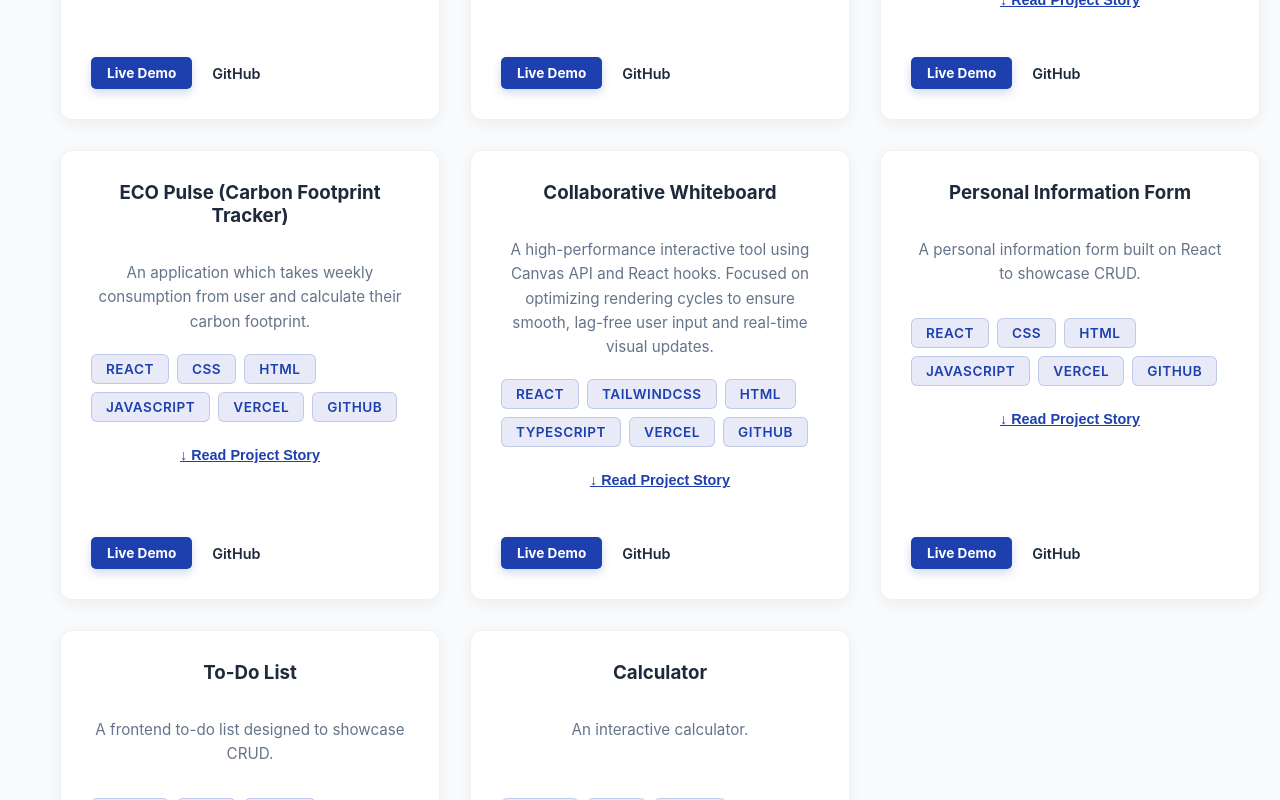
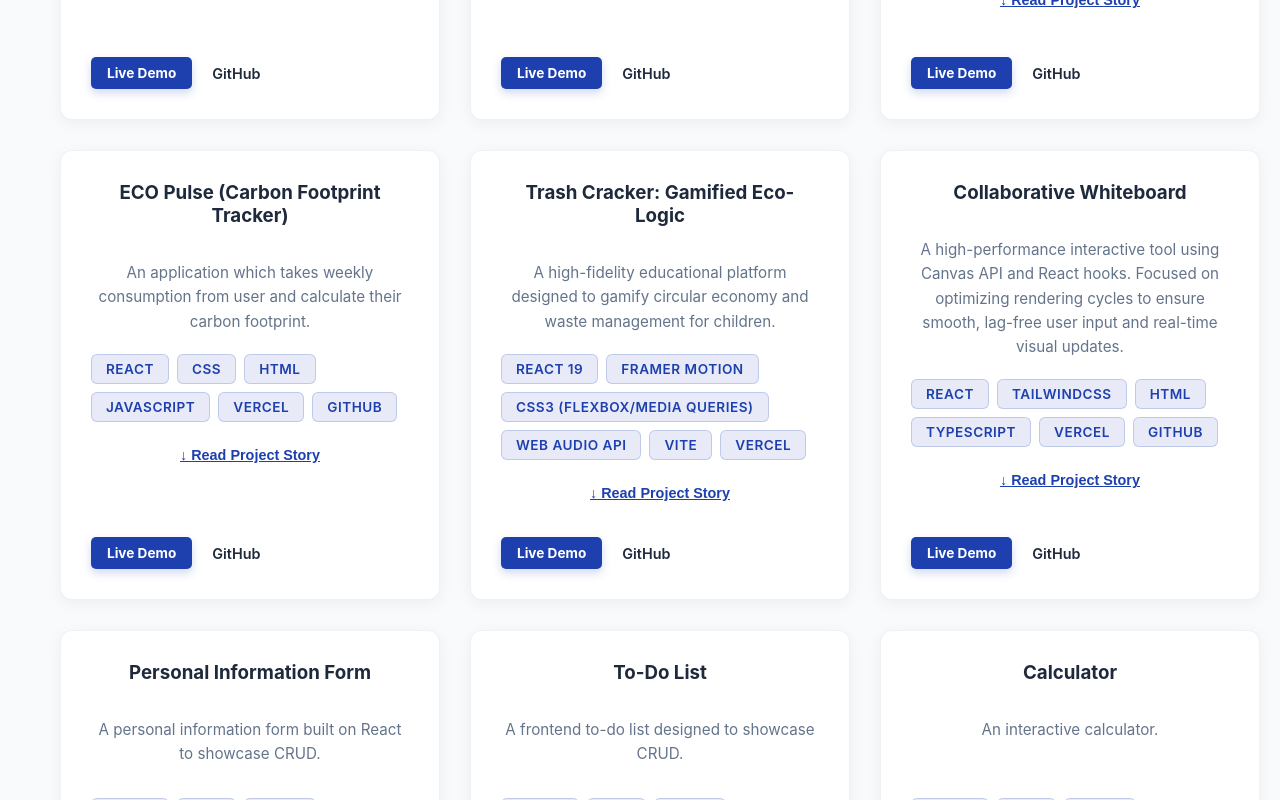
Before and after one commit to hramlk99k/my-portfolio, a React (Create React App) app: page / in a window 1280 px wide. Shown: the part 1478-2278 px from the top of the page. Built offline with nearby package versions, Linux system fonts and the light colour scheme.

Commit message:
feat: enhance project cards with 3D effects and update eco-game description

```diff
--- a/src/App.css
+++ b/src/App.css
@@ -198,7 +198,12 @@ body, .app-container {
   flex-direction: column; /* Allows content to push footer links to bottom */
   justify-content: space-between;
   transition: transform 0.3s ease, box-shadow 0.3s ease;
+  position: relative;
+  overflow: hidden;
+  z-index: 1;
 }
+
+
 /* --- HERO SECTION (MATCHED TO FOOTER) --- */
 .hero-section {
   background-color: var(--footer-bg); /* Matches the Footer theme */
--- a/src/components/Skills.js
+++ b/src/components/Skills.js
@@ -2,9 +2,9 @@ import React from 'react';
 
 const Skills = () => {
   const skills = [
-    { category: "Frontend", items: ["React", "JavaScript", "TypeScript", "HTML/CSS", "Tailwind CSS"] },
+    { category: "Frontend", items: ["React", "React 19","JavaScript", "TypeScript", "HTML/CSS", "Tailwind CSS","Framer motion","Web Audio API"] },
     { category: "Backend", items: ["Node.js", "Express", "MongoDB", "REST APIs"] },
-    { category: "Tools", items: ["Git", "GitHub", "Vercel","Render", "Postman", "Agile/Scrum","MongoDB Atlas","MongoDB compass","Visual Studio Code"] }
+    { category: "Tools", items: ["Git", "GitHub", "Vercel","Render", "Vite","Postman", "Agile/Scrum","MongoDB Atlas","MongoDB compass","Visual Studio Code"] }
   ];
 
   return (
--- a/src/data/projects.js
+++ b/src/data/projects.js
@@ -45,8 +45,19 @@ export const projectData = [
         liveLink: "https://carbon-tracking-app.vercel.app/",
         github: "https://github.com/hramlk99k/carbon-tracking-app"
     },
+{
+  id: 5,
+  title: "Trash Cracker: Gamified Eco-Logic",
+  description: "A high-fidelity educational platform designed to gamify circular economy and waste management for children.",
+  problem: "Traditional environmental education often lacks the interactive engagement and responsive accessibility needed to build real-world sorting reflexes on mobile devices.",
+  solution: "Engineered a mobile-first responsive web application using React and Framer Motion. Implemented a Flexbox-driven UI and coordinate-based collision detection to ensure a seamless experience across all screen orientations.",
+  challenges: "Solving viewport-locking issues and CSS 'Safe Area' overlaps on mobile browsers. Migrated from legacy HTML5 Drag APIs to a custom pointer-event system to maintain 60fps performance and 100% tactile accuracy on touch screens.",
+  tech: ["React 19", "Framer Motion", "CSS3 (Flexbox/Media Queries)", "Web Audio API", "Vite", "Vercel"],
+  liveLink: "https://waste-sorter-react.vercel.app/",
+  github: "https://github.com/hramlk99k/waste-sorter-react"
+},
     {
-        id: 5,
+        id: 6,
         title: "Collaborative Whiteboard",
         description: "A high-performance interactive tool using Canvas API and React hooks. Focused on optimizing rendering cycles to ensure smooth, lag-free user input and real-time visual updates.",
         problem: "Collaborative digital note-taking often lacks version control, leading to accidental data loss during brainstorming sessions.",
@@ -57,7 +68,7 @@ export const projectData = [
         github: "https://github.com/hramlk99k/scrawl-whiteboard"
     },
     {
-        id: 6,
+        id: 7,
         title: "Personal Information Form",
         description: "A personal information form built on React to showcase CRUD.",
         problem: "Static forms lack dynamic validation and immediate data persistence, resulting in a poor user experience.",
@@ -68,7 +79,7 @@ export const projectData = [
         github: "https://github.com/hramlk99k/Form"
     },
     {
-        id: 7,
+        id: 8,
         title: "To-Do List",
         description: "A frontend to-do list designed to showcase CRUD.",
         problem: "User productivity is often hindered by overly complex task management apps that lack a clean, lightweight interface.",
@@ -79,7 +90,7 @@ export const projectData = [
         github: "https://github.com/hramlk99k/to-do"
     },
     {
-        id: 8,
+        id: 9,
         title: "Calculator",
         description: "An interactive calculator.",
         problem: "Standard browser-based calculators often lack responsive design and handle complex logic edge-cases poorly.",
```
